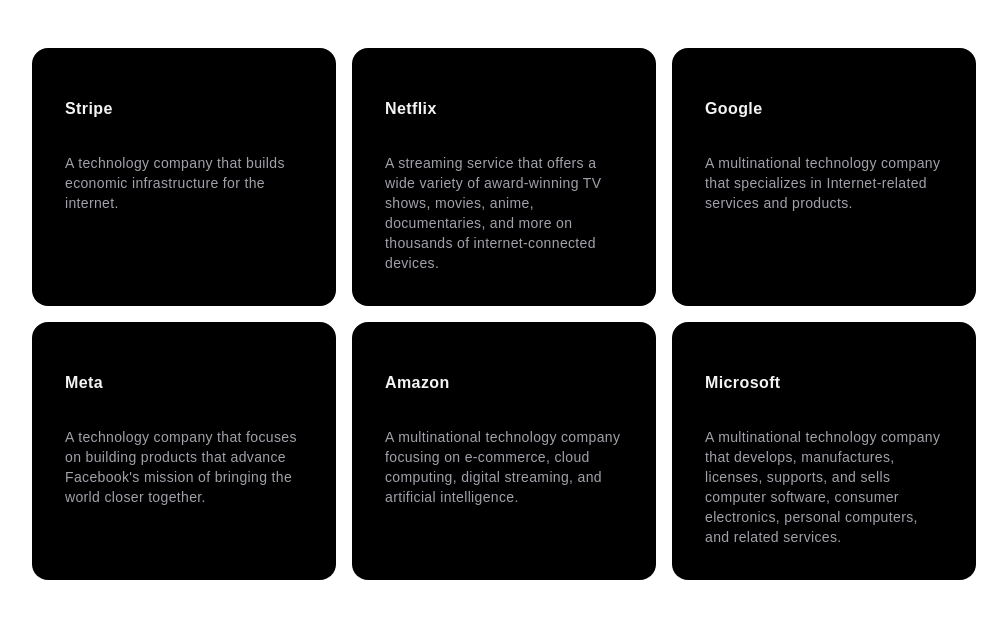
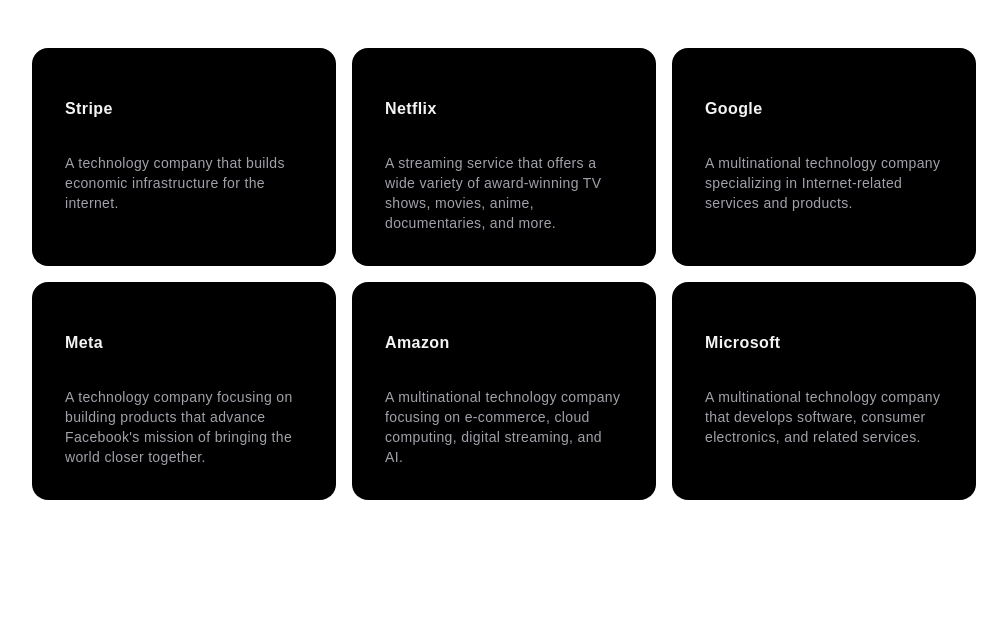
Before and after one commit to rizwanpatel2003/Portfolio, a Next.js app: page /Projects in a window 1280 px wide. Shown: the top 618 px of the page, without its empty margins (136-1143 px from the left). Built offline with nearby package versions, Linux system fonts and the light colour scheme; a web font is replaced by a local one.

Commit message:
the changes are done

```diff
--- a/src/app/Projects/page.tsx
+++ b/src/app/Projects/page.tsx
@@ -1,8 +1,11 @@
 "use client"
+
+"use client";
 
 import { HoverEffect } from "../components/ui/cardHover";
 
-export const projects = [
+export default function Home() {
+  const projects = [
     {
       title: "Stripe",
       description:
@@ -12,42 +15,38 @@
     {
       title: "Netflix",
       description:
-        "A streaming service that offers a wide variety of award-winning TV shows, movies, anime, documentaries, and more on thousands of internet-connected devices.",
+        "A streaming service that offers a wide variety of award-winning TV shows, movies, anime, documentaries, and more.",
       link: "https://netflix.com",
     },
     {
       title: "Google",
       description:
-        "A multinational technology company that specializes in Internet-related services and products.",
+        "A multinational technology company specializing in Internet-related services and products.",
       link: "https://google.com",
     },
     {
       title: "Meta",
       description:
-        "A technology company that focuses on building products that advance Facebook's mission of bringing the world closer together.",
+        "A technology company focusing on building products that advance Facebook's mission of bringing the world closer together.",
       link: "https://meta.com",
     },
     {
       title: "Amazon",
       description:
-        "A multinational technology company focusing on e-commerce, cloud computing, digital streaming, and artificial intelligence.",
+        "A multinational technology company focusing on e-commerce, cloud computing, digital streaming, and AI.",
       link: "https://amazon.com",
     },
     {
       title: "Microsoft",
       description:
-        "A multinational technology company that develops, manufactures, licenses, supports, and sells computer software, consumer electronics, personal computers, and related services.",
+        "A multinational technology company that develops software, consumer electronics, and related services.",
       link: "https://microsoft.com",
     },
   ];
 
-export default function Home() {
   return (
-    <>
-   <div className="max-w-5xl mx-auto px-8">
-      <HoverEffect items={projects}  />
+    <div className="max-w-5xl mx-auto px-8">
+      <HoverEffect items={projects} />
     </div>
-
-    </>
   );
 }
```
